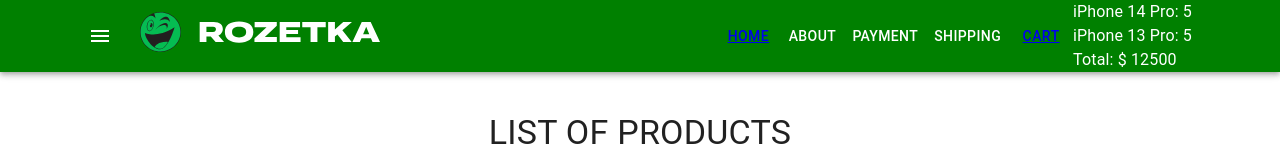
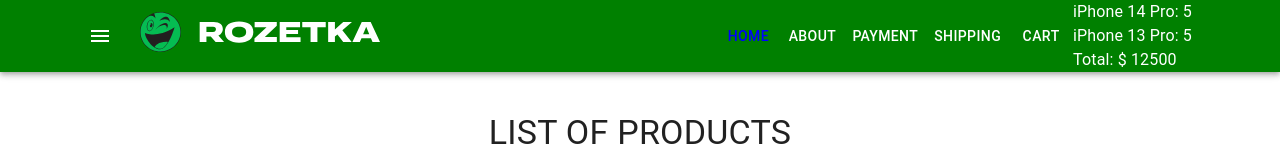
Before and after one commit to NataliyaPodov/29-11-react, a React (Create React App) app: page / in a window 1280 px wide. Shown: the top 160 px of the page. Built offline with nearby package versions, Linux system fonts and the light colour scheme; the HTML template or start-up script is replaced by a standard one.

Commit message:
add MenuItem

```diff
--- a/src/components/Menu/Menu.tsx
+++ b/src/components/Menu/Menu.tsx
@@ -1,20 +1,13 @@
-import { Button } from '@mui/material'
-import { Link } from 'react-router-dom'
+import MenuItem from './MenuItem'
 type Props = {}
 const Menu = (props: Props) => {
     return (
         <>
-            <Button color="inherit">
-                {' '}
-                <Link to="/">Home</Link>
-            </Button>
-            <Button color="inherit">About</Button>
-            <Button color="inherit">Payment</Button>
-            <Button color="inherit">Shipping</Button>
-            <Button color="inherit">
-                {' '}
-                <Link to="/cart">Cart</Link>
-            </Button>
+            <MenuItem to="/">Home</MenuItem>
+            <MenuItem to="/about">About</MenuItem>
+            <MenuItem to="/payment">Payment</MenuItem>
+            <MenuItem to="/shipping">Shipping</MenuItem>
+            <MenuItem to="/cart">Cart</MenuItem>
         </>
     )
 }
--- /dev/null
+++ b/src/components/Menu/MenuItem.scss
@@ -0,0 +1,9 @@
+.menu-item-active {
+    text-decoration: none;
+    color: blue;
+}
+
+.menu-item {
+    text-decoration: none;
+    color: white;
+}
--- /dev/null
+++ b/src/components/Menu/MenuItem.tsx
@@ -0,0 +1,23 @@
+import { Button } from '@mui/material'
+import { NavLink } from 'react-router-dom'
+import './MenuItem.scss'
+
+type Props = {
+    to: string
+    children: React.ReactNode
+}
+const MenuItem = ({ to, children }: Props) => {
+    return (
+        <Button color="inherit">
+            <NavLink
+                className={({ isActive }) =>
+                    isActive ? 'menu-item-active' : 'menu-item'
+                }
+                to={to}
+            >
+                {children}
+            </NavLink>
+        </Button>
+    )
+}
+export default MenuItem
```
